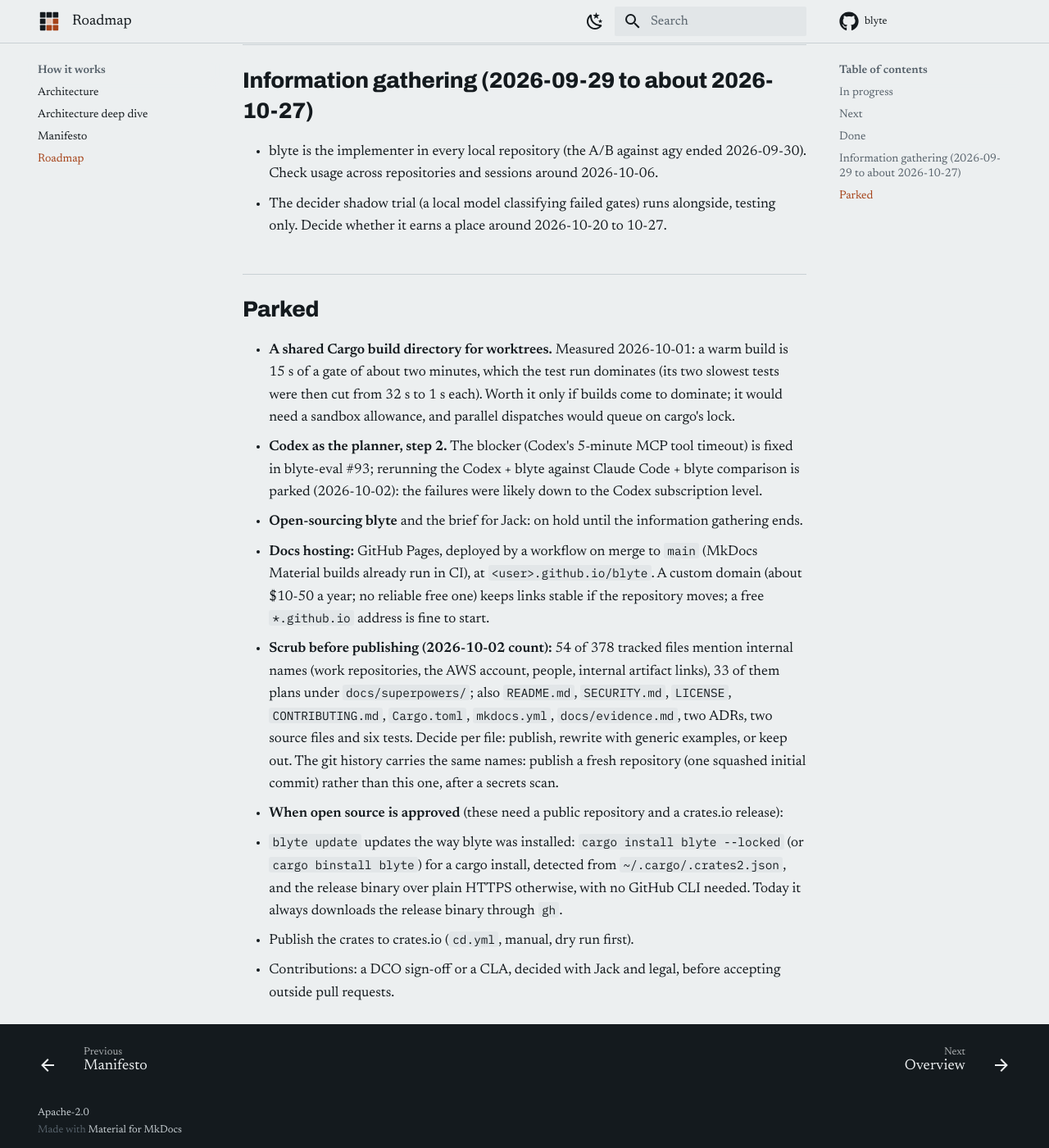
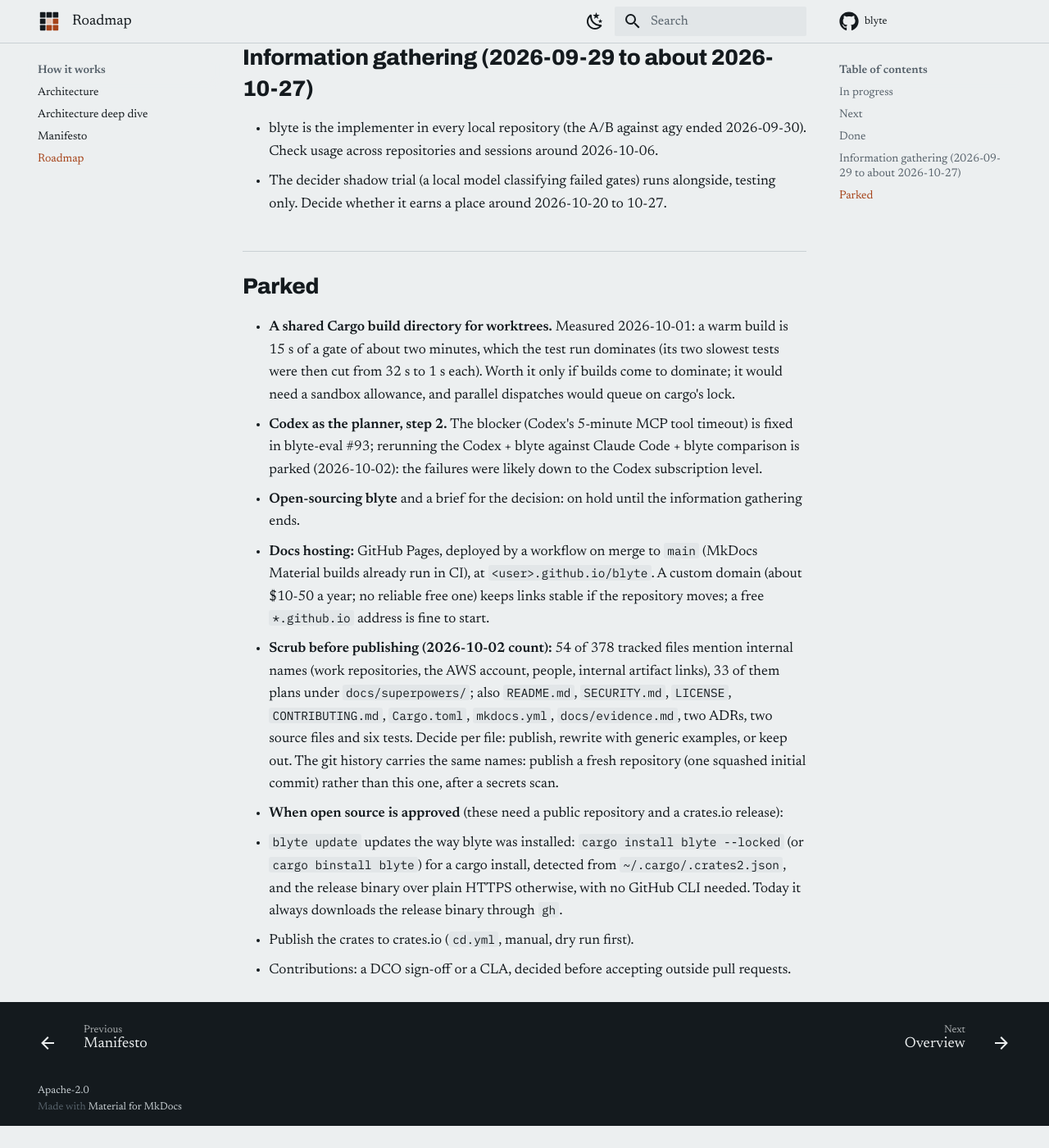
Before and after one commit to dnf0/blyte, an MkDocs documentation site: the page built from docs/roadmap.md, in a window 1280 px wide and 1400 px high, scrolled down 4232 px. Shown: the whole window at 82% size. Built offline with MkDocs 1.6.1 and Material for MkDocs 9.7.7, drawn with Linux system fonts in a browser that asks for light colours; comment, search, counter and statistics services are not loaded; after the commit the page ends 5605 px from its top, so only the background shows below that; some of the changed text lies outside the part shown.

Commit message:
docs: describe internal work generically (evidence, roadmap, ADR links)
(cherry picked from commit fb02fc62753d3a4dfad7c6206823889043cf75f7)

```diff
--- a/docs/roadmap.md
+++ b/docs/roadmap.md
@@ -136,7 +136,7 @@ Kept for about the last four weeks; older items are in the git history and the e
   blyte-eval #93; rerunning the Codex + blyte against Claude Code + blyte comparison is parked
   (2026-10-02): the failures were likely down to the Codex subscription level.
 
-- **Open-sourcing blyte** and the brief for Jack: on hold until the information gathering ends.
+- **Open-sourcing blyte** and a brief for the decision: on hold until the information gathering ends.
 - **Docs hosting:** GitHub Pages, deployed by a workflow on merge to `main` (MkDocs Material builds
   already run in CI), at `<user>.github.io/blyte`. A custom domain (about $10-50 a year; no reliable
   free one) keeps links stable if the repository moves; a free `*.github.io` address is fine to start.
@@ -152,5 +152,5 @@ Kept for about the last four weeks; older items are in the git history and the e
     release binary over plain HTTPS otherwise, with no GitHub CLI needed. Today it always downloads
     the release binary through `gh`.
   - Publish the crates to crates.io (`cd.yml`, manual, dry run first).
-  - Contributions: a DCO sign-off or a CLA, decided with Jack and legal, before accepting outside
+  - Contributions: a DCO sign-off or a CLA, decided before accepting outside
     pull requests.
```
Also changed, not shown: other parts of docs/roadmap.md (+1 -1 lines), docs/adr/0003-one-loop-implementer.md (+1 -3 lines), docs/evidence.md (+5 -6 lines).
